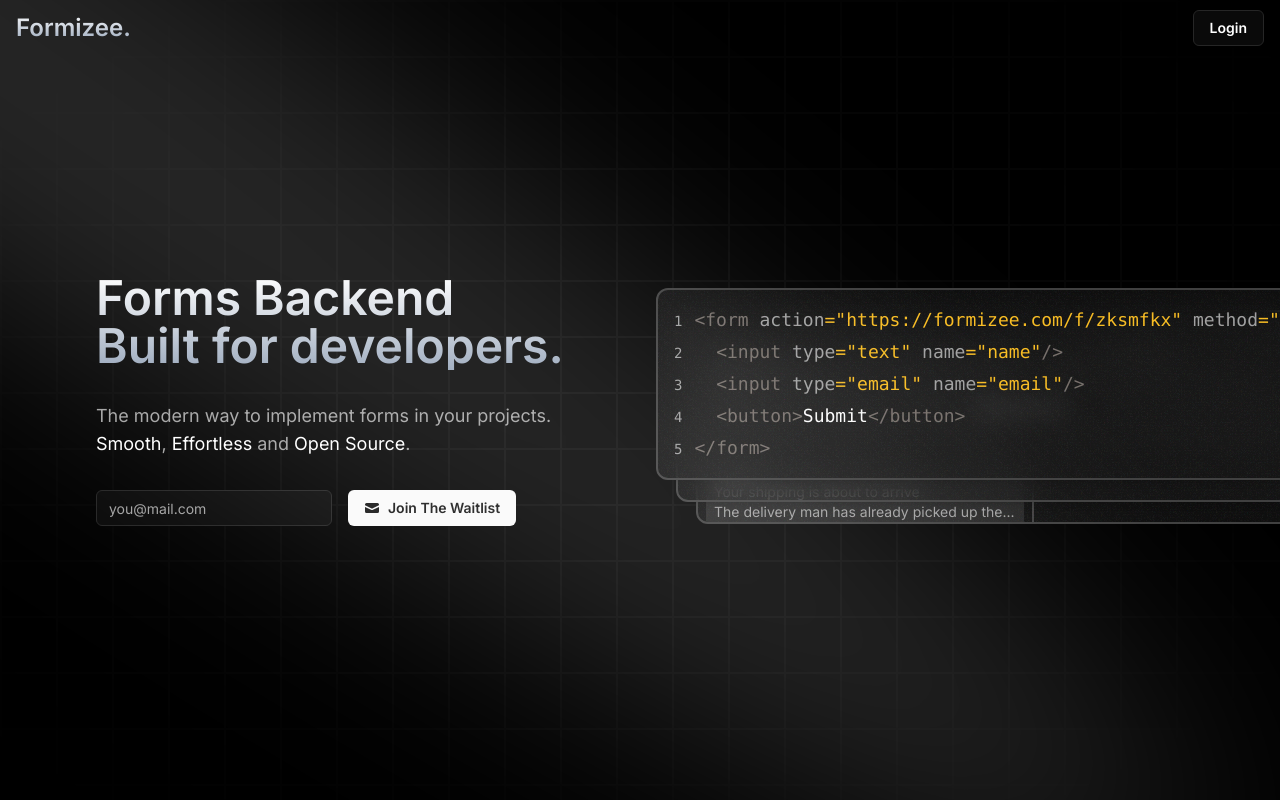
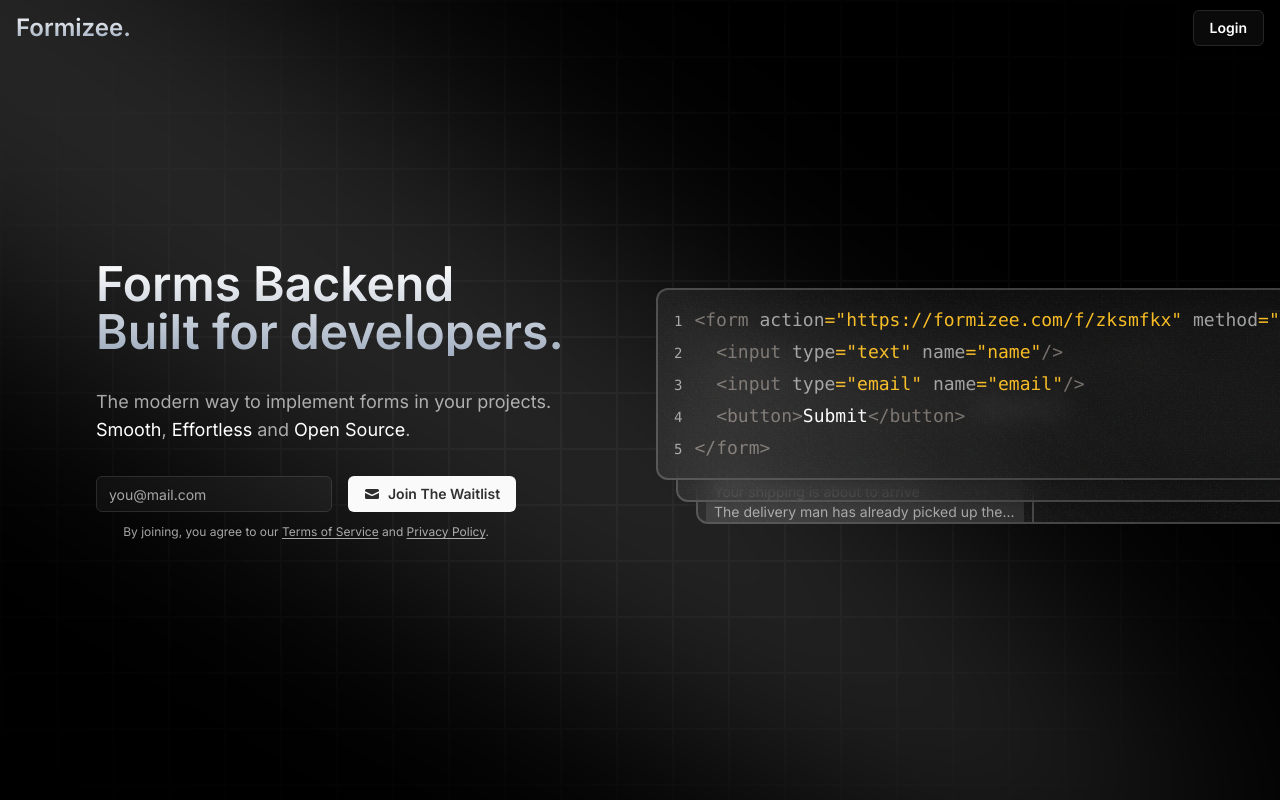
Before and after one commit to formizee/formizee, a Next.js app: page / in a window 1280 px wide. Built offline with nearby package versions, Linux system fonts and the light colour scheme.

Commit message:
fix(components): update the waitlist form to include the privacy policies on join

```diff
--- a/src/components/forms/waitlist.tsx
+++ b/src/components/forms/waitlist.tsx
@@ -1,10 +1,11 @@
 'use client';
 
-import {zodResolver} from '@hookform/resolvers/zod';
-import {useForm} from 'react-hook-form';
-import {z} from 'zod';
+import { zodResolver } from '@hookform/resolvers/zod';
+import { useForm } from 'react-hook-form';
+import Link from 'next/link';
+import { z } from 'zod';
 
-import {MailIcon} from '../ui/icons';
+import { MailIcon } from '../ui/icons';
 import {
   Button,
   Form,
@@ -33,14 +34,13 @@
 
   return (
     <Form {...form}>
-      <form
-        onSubmit={form.handleSubmit(onSubmit)}
-        className="flex flex-col gap-4 sm:flex-row">
+      <form onSubmit={form.handleSubmit(onSubmit)} className="flex flex-col">
+        <div className="flex flex-col gap-4 sm:flex-row">
           <FormField
             name="email"
-          rules={{required: true}}
+            rules={{ required: true }}
             control={form.control}
-          render={({field}) => (
+            render={({ field }) => (
               <FormItem>
                 <FormControl>
                   <Input
@@ -58,6 +58,22 @@
             <MailIcon />
             <span>Join The Waitlist</span>
           </Button>
+        </div>
+        <p className="mt-3 text-balance text-center text-xs text-neutral-400">
+          {'By joining, you agree to our '}
+          <Link
+            className="underline underline-offset-2 transition-colors hover:text-neutral-50"
+            href="/legal/terms-of-service">
+            Terms of Service
+          </Link>
+          {' and '}{' '}
+          <Link
+            className="underline underline-offset-2 transition-colors hover:text-neutral-50"
+            href="/legal/privacy-policy">
+            Privacy Policy
+          </Link>
+          .
+        </p>
       </form>
     </Form>
   );
```
Lines whose indentation alone changed are shown as unchanged.
